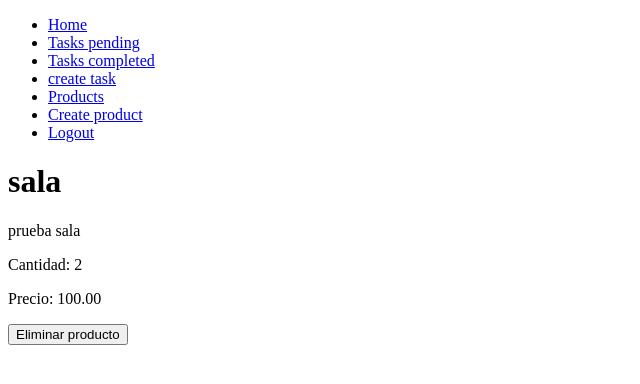
After one commit to AlejandrozrUni/crud-herramientas-2, a Django app: page /products/1/ in a window 1280 px wide. The commit adds this page. Shown: the top 384 px of the page, without its empty margins (0-640 px from the left). Run offline with Django 5.2, Linux system fonts and the light colour scheme; a user stored in the database is signed in; data comes from the database, SQL or seed files in the repository.

```diff
--- a/djangocrud/urls.py
+++ b/djangocrud/urls.py
@@ -30,8 +30,8 @@ urlpatterns = [
     path('tasks/<int:task_id>/complete', views.complete_task,name='complete_task'),
     path('tasks/<int:task_id>/delete', views.delete_task,name='delete_task'),
     path('signin/', views.signin,name='signin'),
-    path('productos/', views.lista_productos, name='lista_productos'),
-    path('producto/nuevo/', views.nuevo_producto, name='nuevo_producto'),
-    path('producto/editar/<int:id>/', views.editar_producto, name='editar_producto'),
-    path('producto/eliminar/<int:id>/', views.eliminar_producto, name='eliminar_producto'),
+    path('products/', views.products, name='products'),
+    path('products/create/', views.create_product, name='create_product'),
+    path('products/<int:product_id>/', views.product_detail, name='product_detail'),
+    path('products/<int:product_id>/delete', views.delete_product, name='delete_product'),
 ]
--- a/tasks/forms.py
+++ b/tasks/forms.py
@@ -1,5 +1,6 @@
+from django import forms
 from django.forms import ModelForm
-from .models import Task, Producto
+from .models import Task, Product
 
 
 class TaskForm(ModelForm):
@@ -7,7 +8,7 @@ class TaskForm(ModelForm):
         model = Task
         fields = ['title', 'description', 'important']
 
-class ProductoForm(ModelForm):
+class ProductoForm(forms.ModelForm):
     class Meta:
-        model = Producto
-        fields = ['nombre', 'cantidad', 'precio']
+        model = Product
+        fields = ['name', 'description', 'price', 'quantity']
--- a/tasks/models.py
+++ b/tasks/models.py
@@ -13,12 +13,14 @@ class Task(models.Model):
     def __str__(self):
         return self.title + '-by ' + self.user.username
 
+class Product(models.Model):
+    name = models.CharField(max_length=150)
+    description = models.TextField(blank=True)
+    quantity = models.IntegerField()
+    price = models.DecimalField(max_digits=6, decimal_places=2)
+    created = models.DateTimeField(auto_now_add=True)
+    updated = models.DateTimeField(auto_now=True)
+    user = models.ForeignKey(User, on_delete=models.CASCADE)
 
-class Producto(models.Model):
-    nombre = models.CharField(max_length=200)
-    cantidad = models.IntegerField()
-    precio = models.DecimalField(max_digits=5, decimal_places=2)
-    createdProduct = models.DateTimeField(auto_now_add=True)
-    user = models.ForeignKey(User, on_delete=models.CASCADE)
     def __str__(self):
-        return self.nombre + '-by ' + self.user.username
+        return self.name + '-by ' + self.user.username
--- a/tasks/templates/base.html
+++ b/tasks/templates/base.html
@@ -4,7 +4,7 @@
     <meta charset="UTF-8" />
     <meta http-equiv="X-UA-Compatible" content="IE=edge" />
     <meta name="viewport" content="width=device-width, initial-scale=1.0" />
-    <title>Aplicacion en Django</title>
+    <title>Pruebas Unitarias</title>
 </head>
 <body>
 
@@ -17,8 +17,9 @@
             <li><a href="/tasks/">Tasks pending</a></li>
             <li><a href="/tasks_complete">Tasks completed</a></li>
             <li><a href="/tasks/create/">create task</a></li>
-            <li><a href="/list_products/">lista productos</a></li>
-            <li><a href="/producto/nuevo/">agregar productos</a></li>
+            <li><a href="/products/">Products</a></li>
+            <li><a href="/products/create/">Create product</a></li>
+            <li><a href="/logout/">Logout</a></li>
             {% else %}
             <li><a href="/signup/">Signup</a></li>
             <li><a href="/signin/">signin</a></li>
--- /dev/null
+++ b/tasks/templates/product_detail.html
@@ -0,0 +1,12 @@
+{% extends 'base.html' %}
+
+{% block content %}
+<h1>{{ product.name }}</h1>
+<p>{{ product.description }}</p>
+<p>Cantidad: {{ product.quantity }}</p>
+<p>Precio: {{ product.price }}</p>
+<form method="POST" action="{% url 'delete_product' product.id %}">
+    {% csrf_token %}
+    <button type="submit">Eliminar producto</button>
+</form>
+{% endblock %}
--- a/tasks/views.py
+++ b/tasks/views.py
@@ -4,7 +4,7 @@ from django.contrib.auth.models import User
 from django.contrib.auth import login, logout, authenticate
 from django.db import IntegrityError
 from .forms import TaskForm, ProductoForm
-from .models import Task, Producto
+from .models import Task, Product
 from django.utils import timezone
 # Create your views here.
 def home(request):
@@ -120,34 +120,51 @@ def signin(request):
             login(request, user)
             return redirect('tasks')
 
-def lista_productos(request):
-    productos = Producto.objects.all()
-    return render(request, 'inventario/lista_productos.html', {'productos': productos})
+def products(request):
+    products = Product.objects.filter(user=request.user)
+    return render(request, 'products.html', {'products': products})
 
-def nuevo_producto(request):
-    if request.method == "POST":
-        form = ProductoForm(request.POST)
-        if form.is_valid():
-            producto = form.save(commit=False)
-            producto.save()
-            return redirect('lista_productos')
+def create_product(request):
+    if request.method == 'GET':
+        return render(request, 'create_product.html', {
+            'form': ProductoForm
+        })
     else:
-        form = ProductoForm()
-    return render(request, 'inventario/nuevo_producto.html', {'form': form})
+        try:
+            form = ProductoForm(request.POST)
+            new_product = form.save(commit=False)
+            new_product.user = request.user
+            new_product.save()
+            return redirect('products')
+        except ValueError:
+            return render(request, 'create_product.html', {
+                'form': ProductoForm,
+                'error': 'Datos proporcionados no válidos'
+            })
 
-def editar_producto(request, pk):
-    producto = get_object_or_404(Producto, pk=pk)
-    if request.method == "POST":
-        form = ProductoForm(request.POST, instance=producto)
-        if form.is_valid():
-            producto = form.save(commit=False)
-            producto.save()
-            return redirect('lista_productos')
+def product_detail(request, product_id):
+    if request.method == 'GET':
+        product = get_object_or_404(Product, pk=product_id, user=request.user)
+        form = ProductoForm(instance=product)
+        return render(request, 'product_detail.html', {
+            'product': product,
+            'form': form
+        })
     else:
-        form = ProductoForm(instance=producto)
-    return render(request, 'inventario/editar_producto.html', {'form': form})
+        try:
+            product = get_object_or_404(Product, pk=product_id, user=request.user)
+            form = ProductoForm(request.POST, instance=product)
+            form.save()
+            return redirect('products')
+        except ValueError:
+            return render(request, 'product_detail.html', {
+                'product': product,
+                'form': form,
+                'error': 'Error al actualizar el producto'
+            })
 
-def eliminar_producto(request, pk):
-    producto = get_object_or_404(Producto, pk=pk)
-    producto.delete()
-    return redirect('lista_productos')
+def delete_product(request, product_id):
+    product = get_object_or_404(Product, pk=product_id, user=request.user)
+    if request.method == 'POST':
+        product.delete()
+        return redirect('products')
```
Also changed, not shown: tasks/admin.py (+3 -4 lines), tasks/templates/create_product.html (added, +10 -0 lines), tasks/templates/products.html (added, +14 -0 lines), db.sqlite3, tasks/migrations/0003_product_delete_producto.py (added).
